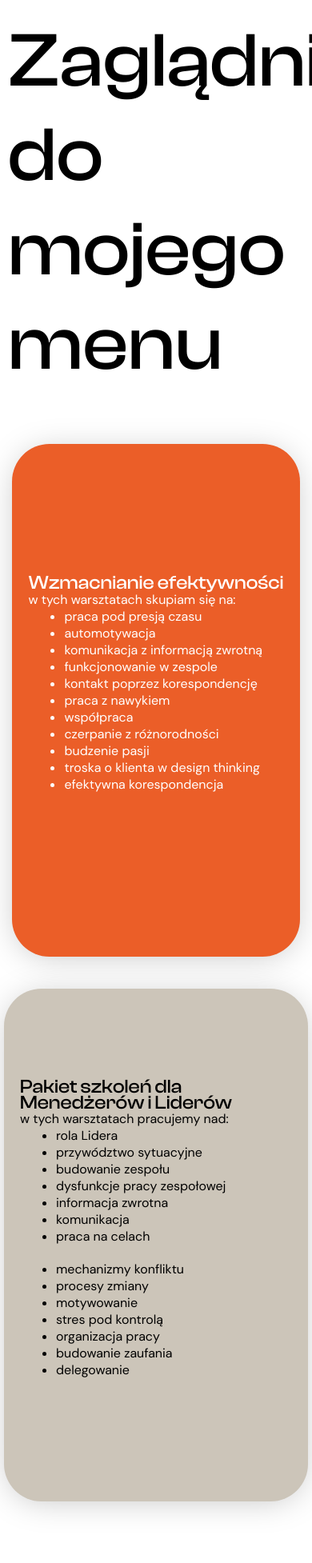
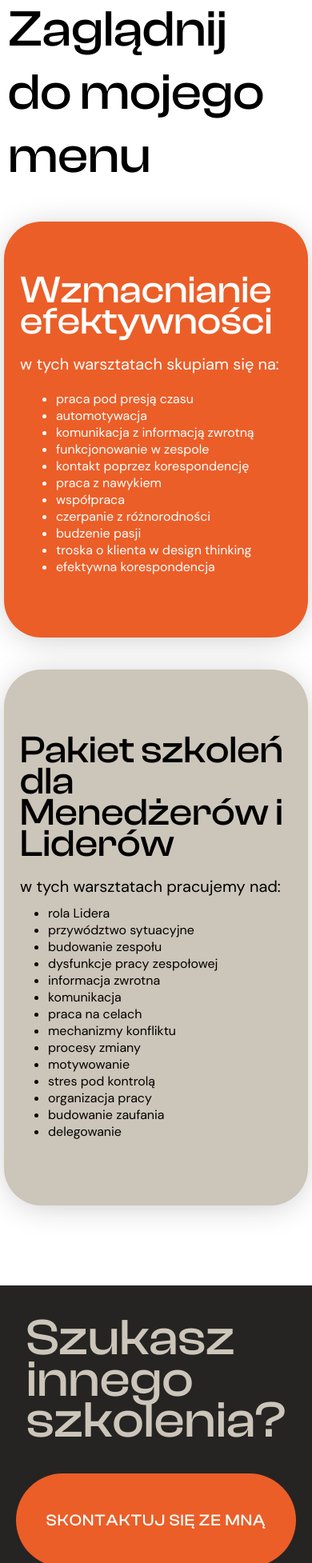
Before and after one commit to Flvrset/my-website, a SvelteKit app: page /offers in a window 390 px wide. Shown: the part 46-2000 px from the top of the page at 80% size. Built offline with nearby package versions, Linux system fonts and the light colour scheme.

Commit message:
make the offer page more suitable for mobile, but its not perfect yet

```diff
--- a/src/lib/styling/style.scss
+++ b/src/lib/styling/style.scss
@@ -14,12 +14,18 @@
     font-weight: 500;
     font-size: 6em;
     letter-spacing: -0.2px;
+	@media screen and (max-width: 480px) {
+        font-size: 4em;
+    }
 }
 
 @mixin h2 {
     font-family: ClashDisplay-Medium, sans-serif;
-    font-size: 64px;
+    font-size: 4em;
     line-height: 81%;
+    @media screen and (max-width: 480px) {
+        font-size: 3em;
+    }
 }
 
 @mixin h2-semibold {
--- a/src/routes/(app)/offers/+page.svelte
+++ b/src/routes/(app)/offers/+page.svelte
@@ -69,7 +69,7 @@
 	</div>
 </section>
 <section class="colored--wide" style="background-color: #252422;">
-	<div class="container" style="min-height: 629px; display: block;">
+	<div class="container container--custom">
 		<div class="custom">
 			<h2>Szukasz<br />innego<br />szkolenia?</h2>
 			<a href="/contact"> SKONTAKTUJ SIĘ ZE MNĄ </a>
@@ -151,6 +151,11 @@
 		max-width: 1064px;
 		margin: auto;
 		min-height: 80vh;
+
+		&--custom {
+			min-height: 629px;
+			display: block;
+		}
 	}
 
 	.offer-with-image {
@@ -325,13 +330,18 @@
 			}
 		}
 	}
-	@media screen and (max-width: 767px) {
+	@media screen and (max-width: 480px) {
 		.header {
 			padding: 0 10px; /* Reduce horizontal padding */
 		}
 
 		.container {
 			max-width: 100%;
+			min-height: 50vh;
+
+			&--custom {
+				min-height: 601px;
+			}
 		}
 
 		.offer-with-image {
@@ -351,19 +361,20 @@
 		}
 
 		.custom {
+			align-items: center;
 			h2 {
-				font-size: 32px;
-				margin-top: 20px;
+				font-size: 4em;
+				margin-top: 40px;
 				margin-bottom: 40px; /* Reduce bottom margin */
 			}
 
 			a {
-				width: 100%;
+				width: 350px;
 			}
 
 			img {
 				left: 0;
-				top: auto;
+				top: 100%;
 			}
 		}
 
@@ -373,13 +384,13 @@
 			padding: 10px; /* Reduce padding */
 
 			h2 {
-				font-size: 24px; /* Reduce font size */
+				@include h2;
 				margin-top: 15px; /* Reduce top margin */
 				margin-bottom: 5px; /* Reduce bottom margin */
 			}
 
 			span {
-				font-size: 16px; /* Reduce font size */
+				font-size: 1.25em; /* Reduce font size */
 			}
 
 			ul {
@@ -388,26 +399,59 @@
 			h2,
 			span,
 			ul {
-				margin: 0 10px;
+				margin: 10px;
 			}
 
 			&--list {
 				margin-left: 5px;
 				margin-right: 0;
+				margin-bottom: 10px;
+				gap: 0px;
 			}
+
+			&__first {
+				min-height: 500px;
+			}
+
+			&__second {
+				min-height: 650px;
+				ul {
+					margin: 0;
+				}
+			}
+
+			&__third {
+				margin-top: 50px;
+				padding: 30px;
+			}
+
+			&__fourth {
+				margin-top: 50px;
+				min-height: 370px;
+			}
+
+			&__fifth {
+				margin-top: 50px;
+				padding: 30px;
+			}
+
+
 		}
 
 		.gradient {
-			margin-left: 0;
-			border-radius: inherit;
+			display: none;
 		}
 
 		.contact {
+			margin-top: 50px;
+			margin-bottom: 50px;
 			h1 {
-				// Mobile specific style
-				font-size: 32px;
-				margin-top: 20px;
-				margin-bottom: 40px;
+				font-size: 3.5em;
+				margin: 0 25px 40px 25px;
+			}
+
+			a {
+				width: 350px;
 			}
 		}
 	}
```
